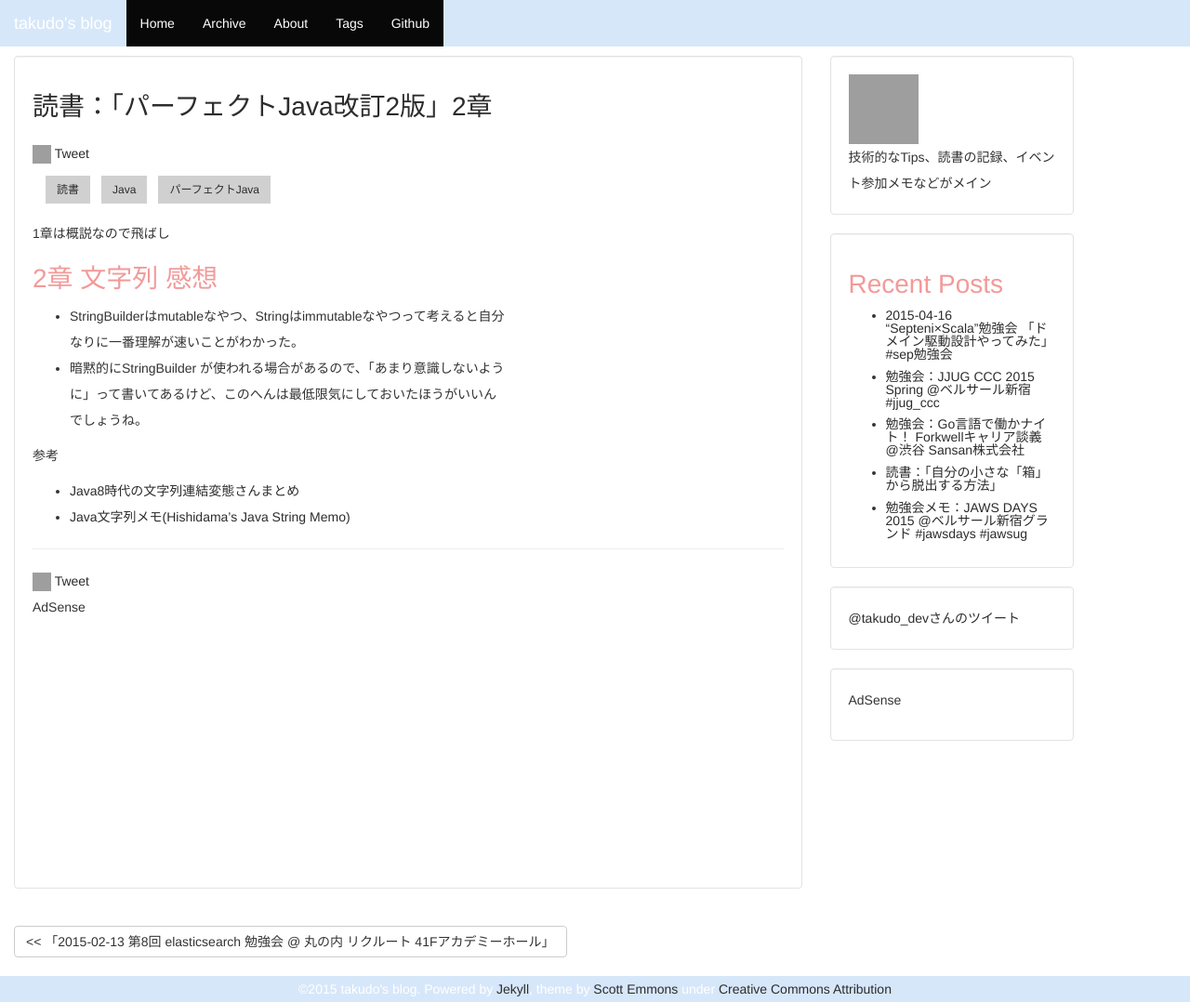
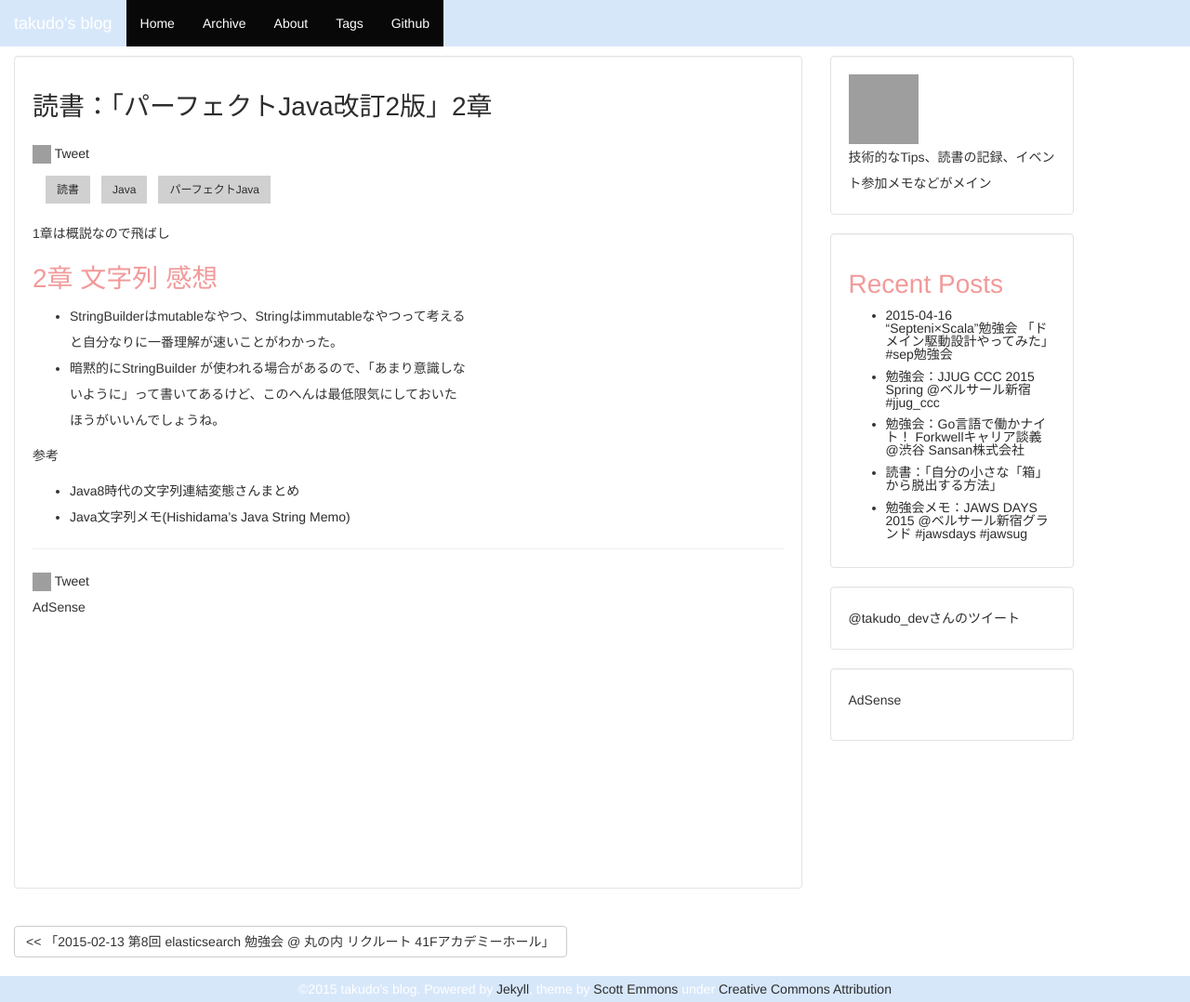
Before and after one commit to takudo/takudo.github.io, a Jekyll site: the page built from _posts/2015-02-13-java-text-02.md, in a window 1280 px wide and 1078 px high. Shown: the whole window at 93% size. Built offline with Jekyll 4.4.1, drawn with Linux system fonts in a browser that asks for light colours; nearby versions of some CDN libraries; Markdown is read by kramdown in place of the engine named in the settings; comment, search, counter and statistics services are not loaded; grey boxes are pictures that could not be loaded.

Commit message:
edit img margin

```diff
--- a/_layouts/post.html
+++ b/_layouts/post.html
@@ -25,11 +25,11 @@
             </nav>
             <div class="clear"></div>
             {% if page.header_img %}
-            <div>
+            <div style="margin-bottom: 40px;">
                 <img style="max-width: 100%" src="{{ page.header_img }}">
             </div>
             {% endif %}
-            <div style="float: right;">
+            <div style="float: right;margin-left: 40px">
                 {% include ad/adsense-sp-rectangle.html %}
             </div>
             {{ content }}
```
